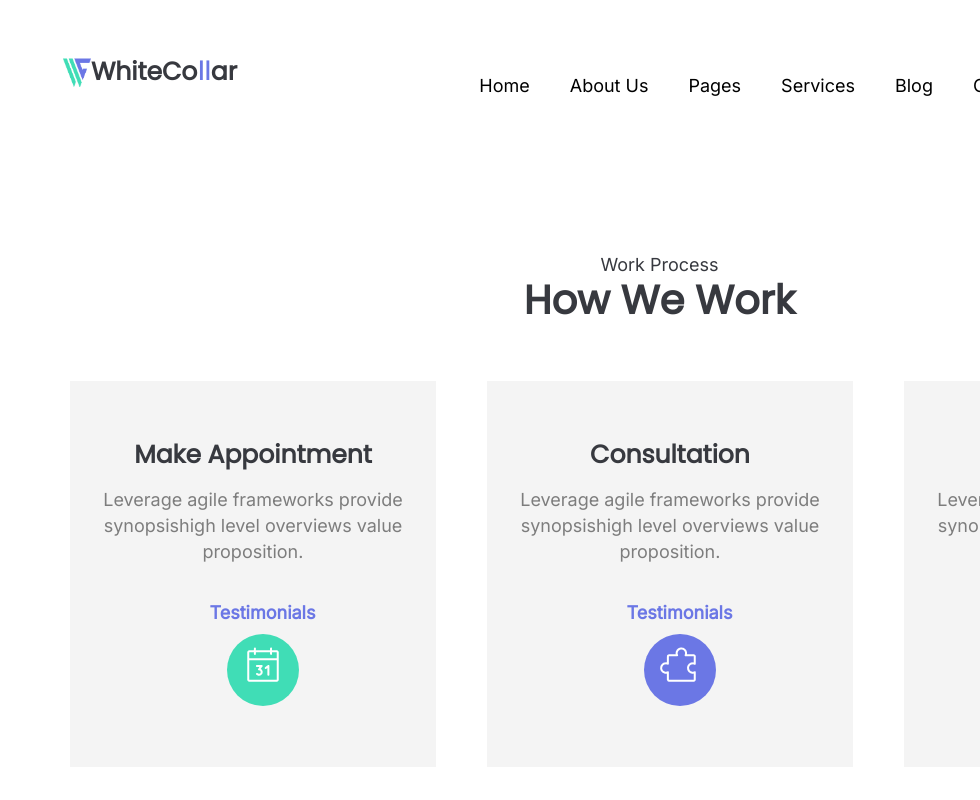
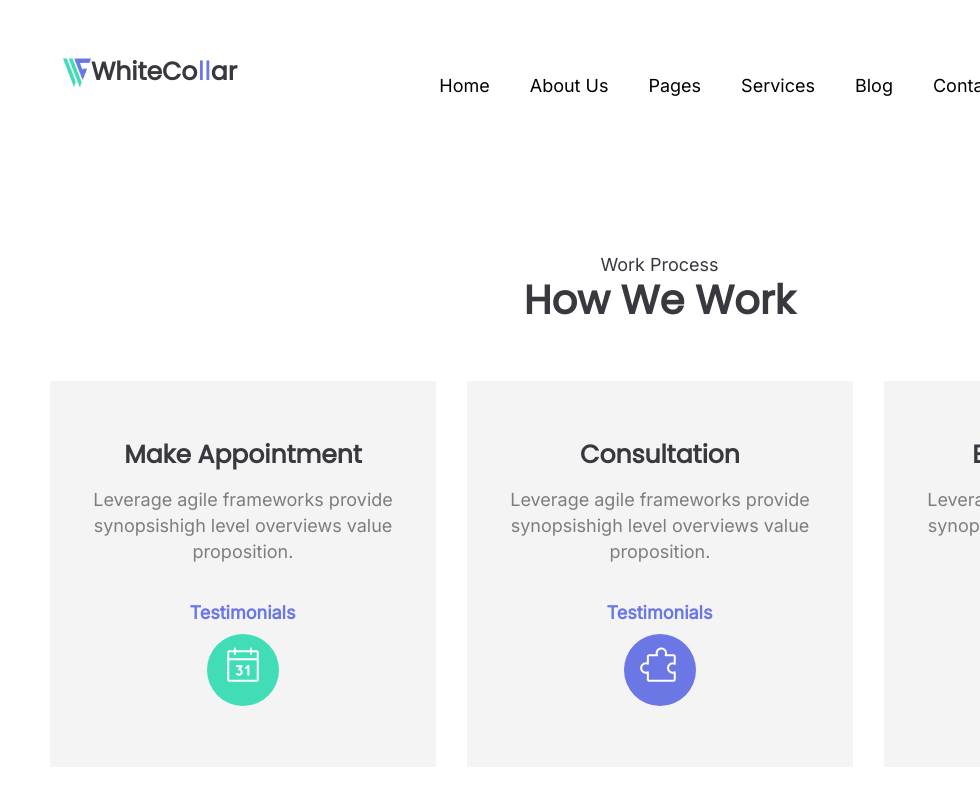
Before and after one commit to salosalo123/lesson-5, a plain HTML site: page index.html in a window 1280 px wide. Shown: the top 800 px of the page, without its empty margins (300-1280 px from the left). Drawn offline with nearby package versions, Linux system fonts and the light colour scheme.

Commit message:
margin left also does not warks

```diff
--- a/css/style.css
+++ b/css/style.css
@@ -35,7 +35,7 @@
 .nav-conteiner {
   width: 825px;
   height: 65px;
-  /* gap: 40px; */
+  gap: 40px;
   display: flex;
   justify-content: center;
   align-items: center;
@@ -48,7 +48,7 @@
   line-height: 22px;
   color: black;
   align-items: center;
-  margin-left: 40px;
+  /* margin-left: 40px; */
 }
 .get-consulting {
   width: 184px;
@@ -114,7 +114,7 @@
   width: 386px;
   height: 386px;
   background-color: #f4f4f4;
-  margin-left: 20px;
+  /* margin-left: 20px; */
 }
 h2 {
   font-family: "Poppins", sans-serif;
@@ -237,7 +237,7 @@ h2 {
 }
 .imag-persons {
   display: flex;
-  /* gap: 40px; */
+  gap: 40px;
   margin-left: 10px;
   margin-top: 41px;
 }
@@ -245,7 +245,7 @@ h2 {
   width: 386px;
   height: 532px;
   margin-bottom: 131px;
-  margin-left: 20px;
+  /* margin-left: 20px; */
 }
 .natasha {
   background-image: url(../image/1.png);
```
